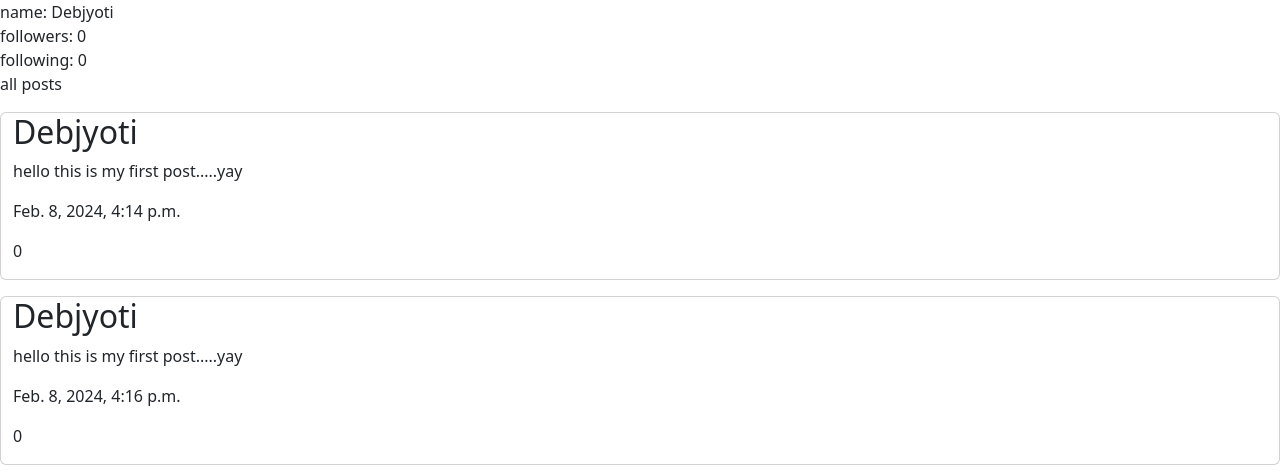
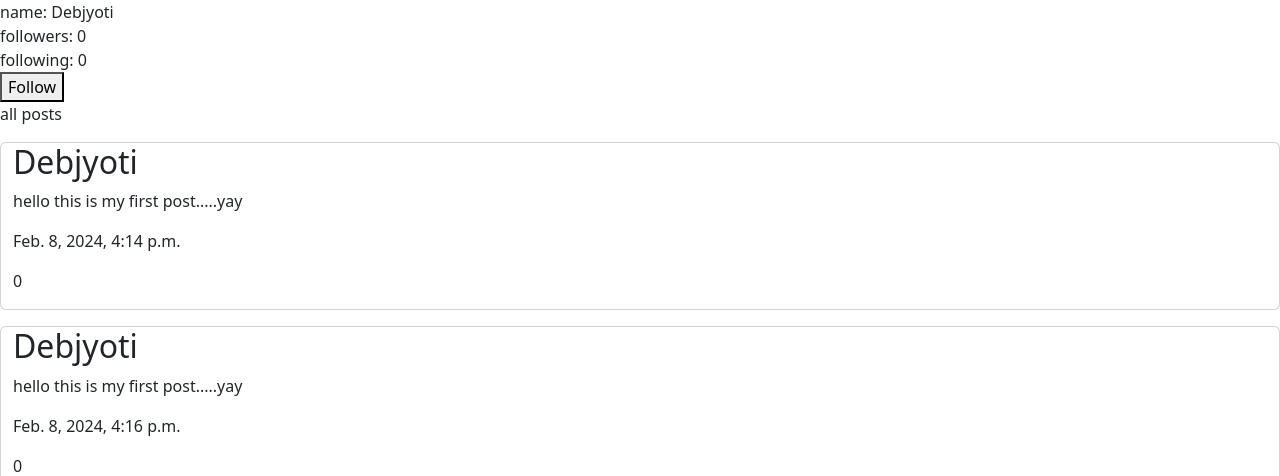
Before and after one commit to Debjyoti0404/network, a Django app: a page that uses network/templates/network/profile.html in a window 1280 px wide. Shown: the part 56-532 px from the top of the page. Run offline with Django 3.2, Linux system fonts and the light colour scheme; a user stored in the database is signed in; data comes from the database, SQL or seed files in the repository.

Commit message:
added the url redirections for follow operation

```diff
--- a/network/templates/network/profile.html
+++ b/network/templates/network/profile.html
@@ -8,6 +8,12 @@
     <br>
     following: {{ user_profile.following_count }}
     <br>
+    {% if user.is_authenticated and user.username != user_profile.username %}
+        <a href="{% url 'followrequest' user_profile.username %}">
+            <button>Follow</button>
+        </a>
+        <br>
+    {% endif %}
     all posts
 
     {% for post in all_posts %}
--- a/network/urls.py
+++ b/network/urls.py
@@ -9,5 +9,6 @@ urlpatterns = [
     path("logout", views.logout_view, name="logout"),
     path("register", views.register, name="register"),
     path("newpost", views.new_post, name="newpost"),
-    path("profile/<str:name>", views.profile_view, name="profile")
+    path("profile/<str:name>", views.profile_view, name="profile"),
+    path("followrequest/<str:name>", views.follow_request, name="followrequest"),
 ]
--- a/network/views.py
+++ b/network/views.py
@@ -8,6 +8,15 @@ from django.urls import reverse
 from .models import *
 from .forms import *
 
+@login_required
+def follow_request(request, name):
+    user_to_follow = User.objects.get(username=name)
+    try:
+        print(user_to_follow.follower_list.all())
+    except ValueError:
+        print(ValueError+"lol")
+
+    return redirect('profile', name)
 
 def index(request):
     post_form = PostForm()
```
Also changed, not shown: network/static/network/index.js (added).
